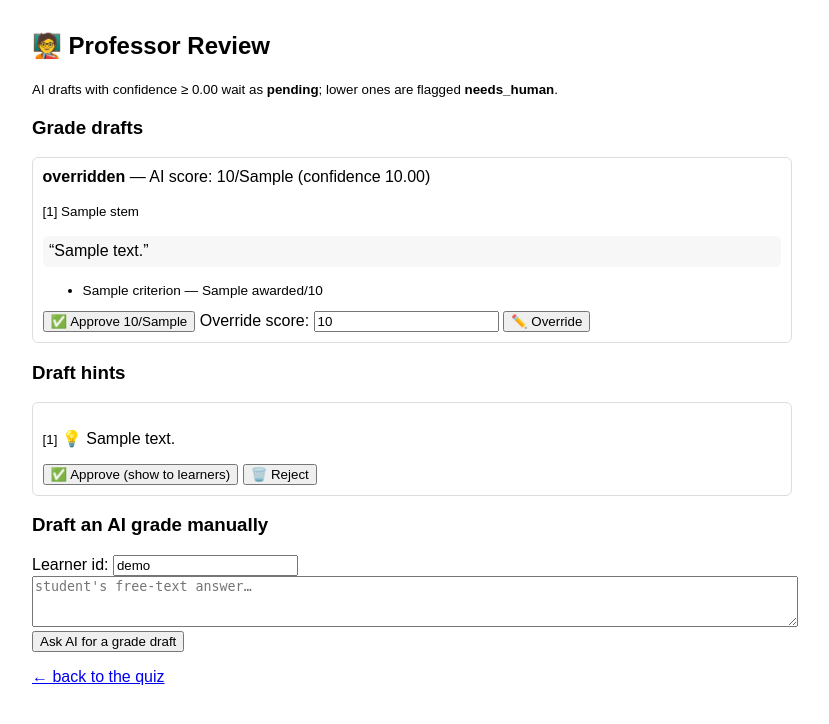
After one commit to wutangrepo/adaptive-tutor, a FastAPI app: template app/templates/review.html in a window 1280 px wide. The commit adds this page. Shown: the top 724 px of the page, without its empty margins (228-1057 px from the left). Run offline with FastAPI, Linux system fonts and the light colour scheme; the template is opened without the code that fills it: most values are stand-ins (such as "Sample title", 1, 10 or a date in 2020).

Commit message:
feat(review): wire LLM drafts into human-in-the-loop approval flow

```diff
--- a/app/main.py
+++ b/app/main.py
@@ -1,15 +1,23 @@
 import json
 from pathlib import Path
 from types import SimpleNamespace
+from urllib.parse import quote
 
 from fastapi import FastAPI, Form, Request
+from fastapi.responses import RedirectResponse
 from fastapi.templating import Jinja2Templates
 
-from . import adaptive, grading
+from . import adaptive, approval, grading, llm
 from .db import Base, SessionLocal, engine
 from .models import Attempt, Item, Assessment, AuditLog, HintDraft
 
 DATA = Path(__file__).resolve().parent.parent / "data"
+
+# AI drafts at or above this confidence wait in "pending"; below it they are
+# flagged "needs_human" before a professor ever sees them.
+CONFIDENCE_GATE = 0.6
+
+llm_provider = llm.OllamaProvider()
 
 Base.metadata.create_all(bind=engine)
 
@@ -46,9 +54,14 @@ def quiz(request: Request, sid: str = "demo", mode: str = "adaptive"):
     else:
         item = st.items[st.n % len(st.items)]
         why = "fixed order (demo fallback)"
+    with SessionLocal() as db:
+        hint_row = (db.query(HintDraft)
+                    .filter_by(item_id=item.id, status="approved")
+                    .order_by(HintDraft.id.desc()).first())
+    hint = hint_row.text if hint_row else None
     return templates.TemplateResponse(request, "quiz.html",
                                       {"item": item, "why": why, "sid": sid, "n": st.n,
-                                       "concept_mastery": st.mastery})
+                                       "concept_mastery": st.mastery, "hint": hint})
 
 
 @app.post("/answer/{item_id}")
@@ -75,3 +88,136 @@ def dashboard(request: Request, sid: str = "demo"):
     st = load_state(sid)
     rows = sorted(st.mastery.items(), key=lambda kv: kv[1])
     return templates.TemplateResponse(request, "dashboard.html", {"sid": sid, "rows": rows})
+
+
+# --------------------------------------------------------------------------
+# Human-in-the-loop AI workflows.  The LLM only ever produces *drafts*
+# (Assessment / HintDraft rows); nothing reaches a learner until a professor
+# moves it through approval.py's state machines.
+# --------------------------------------------------------------------------
+
+def rubric_for(item):
+    """Two-criterion rubric: correct answer (2 pts) + justification (1 pt)."""
+    return [
+        {"criterion": f"answers the question correctly: {item.stem[:120]}", "points": 2},
+        {"criterion": "justifies the answer with sound reasoning", "points": 1},
+    ]
+
+
+def _audit(db, actor, action, target, detail=None):
+    db.add(AuditLog(actor=actor, action=action, target=target, detail=detail))
+
+
+@app.get("/review")
+def review(request: Request, msg: str = ""):
+    with SessionLocal() as db:
+        assessments = (db.query(Assessment, Item)
+                       .join(Item, Assessment.item_id == Item.id)
+                       .filter(Assessment.status.in_(("pending", "needs_human")))
+                       .order_by(Assessment.id.desc()).all())
+        hints = (db.query(HintDraft, Item)
+                 .join(Item, HintDraft.item_id == Item.id)
+                 .filter(HintDraft.status == "draft")
+                 .order_by(HintDraft.id.desc()).all())
+        items = db.query(Item).order_by(Item.id).all()
+    return templates.TemplateResponse(request, "review.html", {
+        "assessments": assessments, "hints": hints, "items": items,
+        "msg": msg, "gate": CONFIDENCE_GATE})
+
+
+@app.post("/assess/{item_id}")
+async def assess_draft(item_id: str, sid: str = Form("demo"),
+                       answer_text: str = Form(...)):
+    """Draft an AI grade for a free-text answer; low confidence => needs_human."""
+    with SessionLocal() as db:
+        item = db.get(Item, item_id)
+    if item is None:
+        return RedirectResponse("/review?msg=unknown+item", status_code=303)
+    breakdown, total, max_pts, confidence = None, None, None, None
+    status = "needs_human"
+    note = ""
+    try:
+        d = llm_provider.draft_grade(item.stem, answer_text, rubric_for(item))
+        breakdown, total, max_pts = d["criteria"], d["total"], d["max"]
+        confidence = d["confidence"]
+        status = "pending" if confidence >= CONFIDENCE_GATE else "needs_human"
+        note = f"AI grade drafted ({status}, {total}/{max_pts})"
+    except llm.BadGrade as e:
+        # The model broke the rules -- keep the submission, flag it for a human.
+        breakdown = {"error": str(e)}
+        note = f"AI draft rejected ({e}) - sent to human review"
+    except llm.ProviderDown as e:
+        with SessionLocal() as db:
+            _audit(db, "system", "provider_down", item_id, {"error": str(e)})
+            db.commit()
+        return RedirectResponse("/review?msg=AI+provider+unavailable", status_code=303)
+    with SessionLocal() as db:
+        db.add(Assessment(item_id=item_id, learner_id=sid, answer=answer_text,
+                          status=status, ai_breakdown=breakdown, ai_total=total,
+                          ai_max=max_pts, ai_confidence=confidence))
+        _audit(db, llm_provider.name, "grade_drafted", item_id,
+               {"status": status, "total": total, "confidence": confidence})
+        db.commit()
+    return RedirectResponse(f"/review?msg={quote(note)}", status_code=303)
+
+
+@app.post("/hints/draft/{item_id}")
+def hint_draft(item_id: str):
+    """Draft a hint for an item; always lands as 'draft' pending approval."""
+    with SessionLocal() as db:
+        item = db.get(Item, item_id)
+    if item is None:
+        return RedirectResponse("/review?msg=unknown+item", status_code=303)
+    try:
+        text = llm_provider.draft_hint(item.stem)
+    except llm.ProviderDown as e:
+        with SessionLocal() as db:
+            _audit(db, "system", "provider_down", item_id, {"error": str(e)})
+            db.commit()
+        return RedirectResponse("/review?msg=AI+provider+unavailable", status_code=303)
+    with SessionLocal() as db:
+        db.add(HintDraft(item_id=item_id, text=text, status="draft"))
+        _audit(db, llm_provider.name, "hint_drafted", item_id, {"text": text[:200]})
+        db.commit()
+    return RedirectResponse("/review?msg=hint+drafted", status_code=303)
+
+
+@app.post("/review/assessment/{assessment_id}")
+def review_assessment(assessment_id: int, action: str = Form(...),
+                      final_total: int | None = Form(None)):
+    """Professor decision on an AI-drafted grade (approved / overridden)."""
+    with SessionLocal() as db:
+        a = db.get(Assessment, assessment_id)
+        if a is None:
+            return RedirectResponse("/review?msg=no+such+assessment", status_code=303)
+        try:
+            new_status = approval.assessment_transition(a.status, action)
+        except ValueError:
+            return RedirectResponse(
+                f"/review?msg={quote(f'illegal move {a.status!r} -> {action!r}')}",
+                status_code=303)
+        a.status = new_status
+        a.final_total = final_total if final_total is not None else a.ai_total
+        _audit(db, "professor", new_status, f"assessment:{a.id}",
+               {"final_total": a.final_total})
+        db.commit()
+    return RedirectResponse(f"/review?msg=assessment+{new_status}", status_code=303)
+
+
+@app.post("/review/hint/{hint_id}")
+def review_hint(hint_id: int, action: str = Form(...)):
+    """Professor decision on a draft hint (approved / rejected)."""
+    with SessionLocal() as db:
+        h = db.get(HintDraft, hint_id)
+        if h is None:
+            return RedirectResponse("/review?msg=no+such+hint", status_code=303)
+        try:
+            new_status = approval.hint_transition(h.status, action)
+        except ValueError:
+            return RedirectResponse(
+                f"/review?msg={quote(f'illegal move {h.status!r} -> {action!r}')}",
+                status_code=303)
+        h.status = new_status
+        _audit(db, "professor", f"hint_{new_status}", f"hint:{h.id}")
+        db.commit()
+    return RedirectResponse(f"/review?msg=hint+{new_status}", status_code=303)
--- /dev/null
+++ b/app/templates/review.html
@@ -0,0 +1,66 @@
+<!doctype html>
+<html><head><meta charset="utf-8"><title>Professor Review</title></head>
+<body style="max-width:760px;margin:2rem auto;font-family:sans-serif">
+  <h2>🧑‍🏫 Professor Review</h2>
+  {% if msg %}<p style="background:#eef;padding:.5rem;border-radius:6px">{{ msg }}</p>{% endif %}
+  <p><small>AI drafts with confidence ≥ {{ '%.2f'|format(gate) }} wait as <b>pending</b>; lower ones are flagged <b>needs_human</b>.</small></p>
+
+  <h3>Grade drafts</h3>
+  {% if not assessments %}<p><i>Nothing waiting for review.</i></p>{% endif %}
+  {% for a, item in assessments %}
+    <div style="border:1px solid #ddd;border-radius:6px;padding:.6rem;margin:.6rem 0">
+      <div>
+        <b>{{ a.status }}</b>
+        {% if a.ai_total is not none %}— AI score: {{ a.ai_total }}/{{ a.ai_max }}
+        (confidence {{ '%.2f'|format(a.ai_confidence) }}){% endif %}
+      </div>
+      <p><small>[{{ item.id }}] {{ item.stem }}</small></p>
+      <p style="background:#f7f7f7;border-radius:6px;padding:.4rem">“{{ a.answer }}”</p>
+      {% if a.ai_breakdown and a.ai_breakdown.criteria %}
+        <ul style="font-size:.85rem">
+          {% for c in a.ai_breakdown.criteria %}
+            <li>{{ c.criterion }} — {{ c.awarded }}/{{ c.points }}</li>
+          {% endfor %}
+        </ul>
+      {% elif a.ai_breakdown and a.ai_breakdown.error %}
+        <p style="color:#b00;font-size:.85rem">⚠️ validator: {{ a.ai_breakdown.error }}</p>
+      {% endif %}
+      <form method="post" action="/review/assessment/{{ a.id }}" style="display:inline">
+        <input type="hidden" name="action" value="approved">
+        <button type="submit">✅ Approve {{ a.ai_total }}/{{ a.ai_max }}</button>
+      </form>
+      <form method="post" action="/review/assessment/{{ a.id }}" style="display:inline">
+        <input type="hidden" name="action" value="overridden">
+        <label>Override score: <input type="number" name="final_total" min="0"
+               value="{{ a.ai_total if a.ai_total is not none else 0 }}"></label>
+        <button type="submit">✏️ Override</button>
+      </form>
+    </div>
+  {% endfor %}
+
+  <h3>Draft hints</h3>
+  {% if not hints %}<p><i>No draft hints.</i></p>{% endif %}
+  {% for h, item in hints %}
+    <div style="border:1px solid #ddd;border-radius:6px;padding:.6rem;margin:.6rem 0">
+      <p><small>[{{ item.id }}]</small> 💡 {{ h.text }}</p>
+      <form method="post" action="/review/hint/{{ h.id }}" style="display:inline">
+        <input type="hidden" name="action" value="approved">
+        <button type="submit">✅ Approve (show to learners)</button>
+      </form>
+      <form method="post" action="/review/hint/{{ h.id }}" style="display:inline">
+        <input type="hidden" name="action" value="rejected">
+        <button type="submit">🗑️ Reject</button>
+      </form>
+    </div>
+  {% endfor %}
+
+  <h3>Draft an AI grade manually</h3>
+  <form method="post" action="/assess/ex9-9-6">
+    <label>Learner id: <input name="sid" value="demo"></label><br>
+    <textarea name="answer_text" rows="3" style="width:100%"
+              placeholder="student's free-text answer…"></textarea>
+    <button type="submit">Ask AI for a grade draft</button>
+  </form>
+
+  <p><a href="/?sid=demo">← back to the quiz</a></p>
+</body></html>
```
Also changed, not shown: app/llm.py (+16 -3 lines), app/templates/quiz.html (+13 -1 lines), app/templates/result.html (+11 -0 lines), scripts/check_db.py (added, +20 -0 lines), scripts/smoke_review.py (added, +82 -0 lines), 1 other file.
